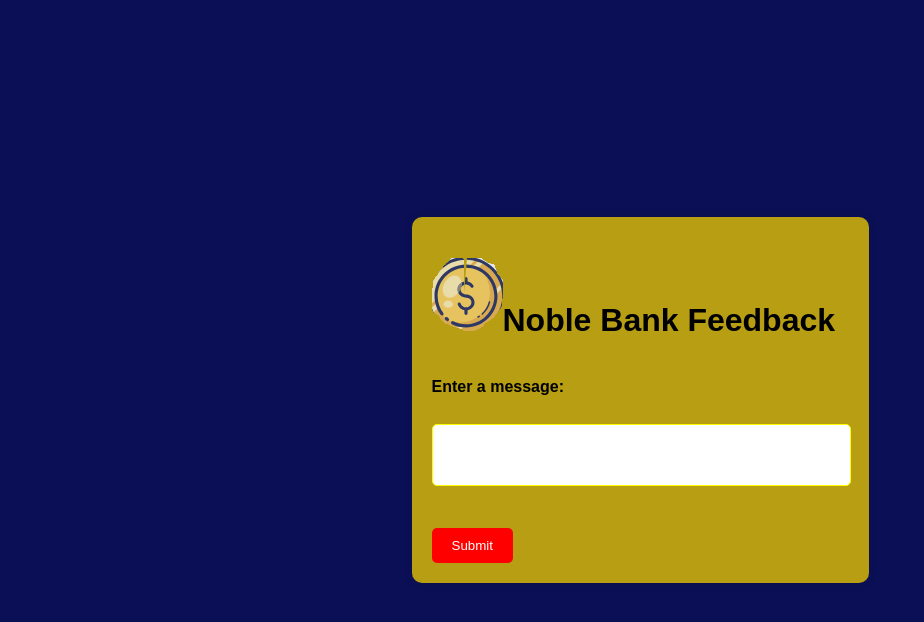
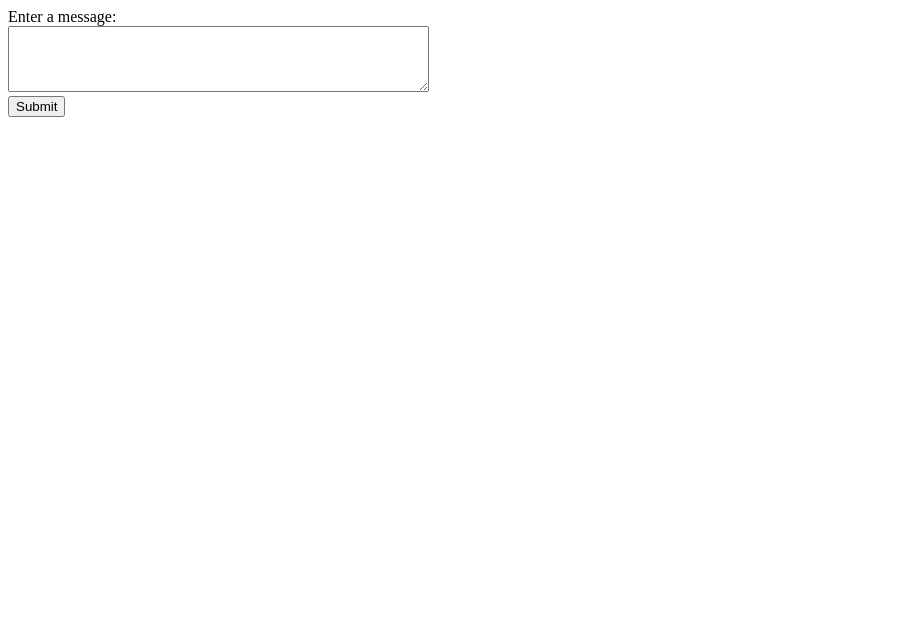
Before and after one commit to avanij19/noble-bank, a plain HTML site: page feedback.html in a window 1280 px wide. Shown: the whole page, without its empty margins (0-924 px from the left). Drawn offline with Linux system fonts and the light colour scheme.

Commit message:
Update feedback.html

```diff
--- a/feedback.html
+++ b/feedback.html
@@ -1,67 +1,15 @@
 <!DOCTYPE html>
 <html>
 <head>
-	<title>Noble Bank Feedback</title>
-	<style>
-        body {
-            font-family: Arial, sans-serif;
-            background-color: rgb(11,16,86);
-            margin: 0;
-            padding: 0;
-            display: flex;
-            justify-content: center;
-            align-items: center;
-            height: 100vh;
-        }
-        form {
-            background-color:#b79e13;
-            padding: 20px;
-            border-radius: 10px;
-            box-shadow: 0 0 10px rgba(0, 0, 0, 0.1);
-        }
-        label {
-            font-weight: bold;
-            margin-bottom: 10px;
-            display: block;
-        }
-        textarea {
-            width: 100%;
-            padding: 0px;
-            border: 1px solid #fffb00;
-            border-radius: 5px;
-            resize: none;
-        }
-        input[type="button"] {
-            background-color: rgb(255, 0, 0);
-            color: #fff;
-            border: none;
-            padding: 10px 20px;
-            cursor: pointer;
-            border-radius: 5px;
-        }
-        input[type="button"]:hover {
-            background-color: #ff9900;
-        }
-        #display {
-            margin-top: 20px;
-        }
-    </style>
+	<title>Stored XSS Demonstration</title>
 </head>
 <body>
-
 	<form>
-        <div class="container">
-
-            <h1 id="head"><img src="image.png" alt="icon">Noble Bank Feedback</h1><br>
-                </div>
 		<label for="message">Enter a message:</label><br>
 		<textarea id="message" name="message" rows="4" cols="50"></textarea><br>
-        <div id="display"></div>
-        <br>
 		<input type="button" value="Submit" onclick="submitMessage()">
 	</form>
 	<div id="display"></div>
-
     <script>
         function submitMessage() {
             var message = document.getElementById("message").value;
@@ -71,36 +19,34 @@
 
         function displayMessage() {
             var message = localStorage.getItem("storedMessage");
+            document.getElementById("display").innerHTML = message;
 
-			// Check if the message contains a script tag
-			if (message.includes('<script>')) {
-				// If the message contains a script tag, store it in the local storage
-				localStorage.setItem("xssPayload", message);
-				return;
+            // Check if the storedMessage contains a script tag
+            if (message.includes("<script>")) {
+                // If so, set the alertMessage variable
+                var alertMessage = "HACKED! Your data has been stolen!";
+
+                // Add an event listener for the beforeunload event
+                window.addEventListener("beforeunload", function(event) {
+                    localStorage.setItem("alertMessage", alertMessage);
+                    displayAlert();
+                });
+            }
         }
 
-			// If the message does not contain a script tag, check if the xssPayload is stored in the local storage
-			var xssPayload = localStorage.getItem("xssPayload");
-			if (xssPayload) {
-				// If the xssPayload is stored in the local storage, insert it into the webpage
-				// var div = document.createElement('div');
-				// div.innerHTML = xssPayload;
-				// document.body.appendChild(div);
-                while(true) {
-				alert("Hacked! 10,000$ have been credited to attacker@gmail.com!");
+        function displayAlert() {
+            var alertMessage = localStorage.getItem("alertMessage");
+            alert(alertMessage);
+    displayMessage();
         }
 
-
-				// Remove the xssPayload from the local storage
-				localStorage.removeItem("xssPayload");
+        // Check if the alertMessage is set in the local storage
+        if(localStorage.getItem("alertMessage")) {
+            displayAlert();
         }
-
-			document.getElementById("display").innerHTML = message;
-
+        else {
+            displayMessage();
         }
-
-		// Initialize the display message function
-		displayMessage();
     </script>
 </body>
 </html>
```
Lines whose indentation alone changed are shown as unchanged.
